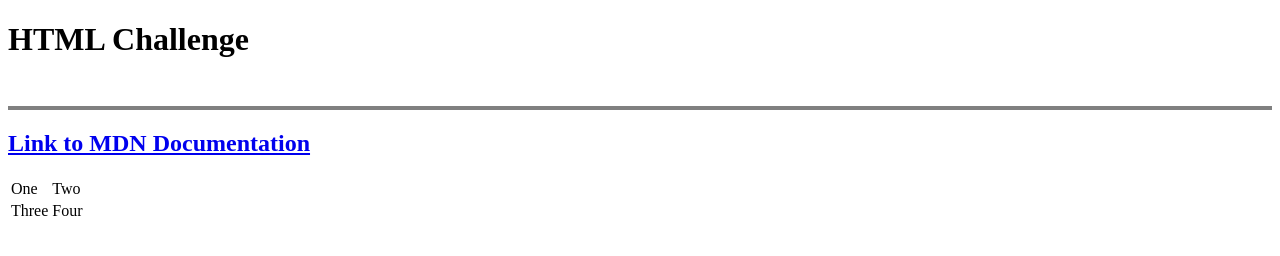
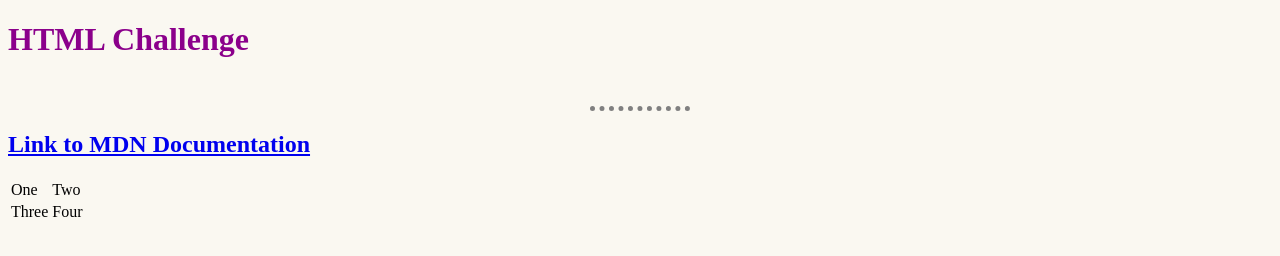
Before and after one commit to Kuxgra/MyfirstWebsite, a plain HTML site: page new.html in a window 1280 px wide. Drawn offline with Linux system fonts and the light colour scheme.

Commit message:
css styles added

```diff
--- a/new.html
+++ b/new.html
@@ -4,11 +4,12 @@
     <meta charset="UTF-8">
     <title>HTML Challenge
     </title>
+     <link rel="stylesheet" href="css/styles.css">
 </head>
 <body>
     <h1><b>HTML Challenge</b></h1>
     <br>
-    <hr size="4" noshade>
+    <hr>
 
     <h2><a href="https://developer.mozilla.org/en-US/"><b><u>Link to MDN Documentation</u></b></a></h2>
     <table>
```
